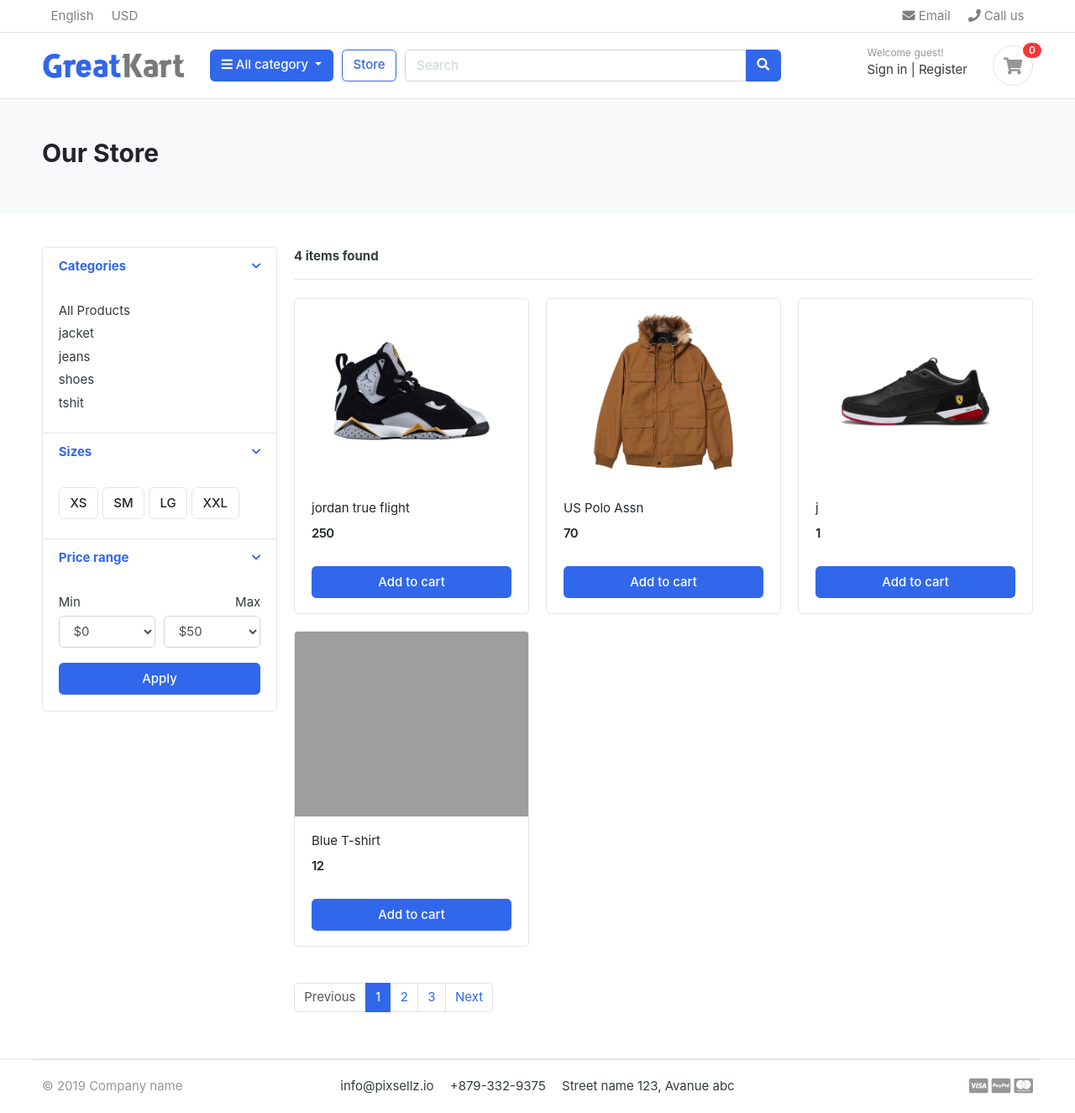
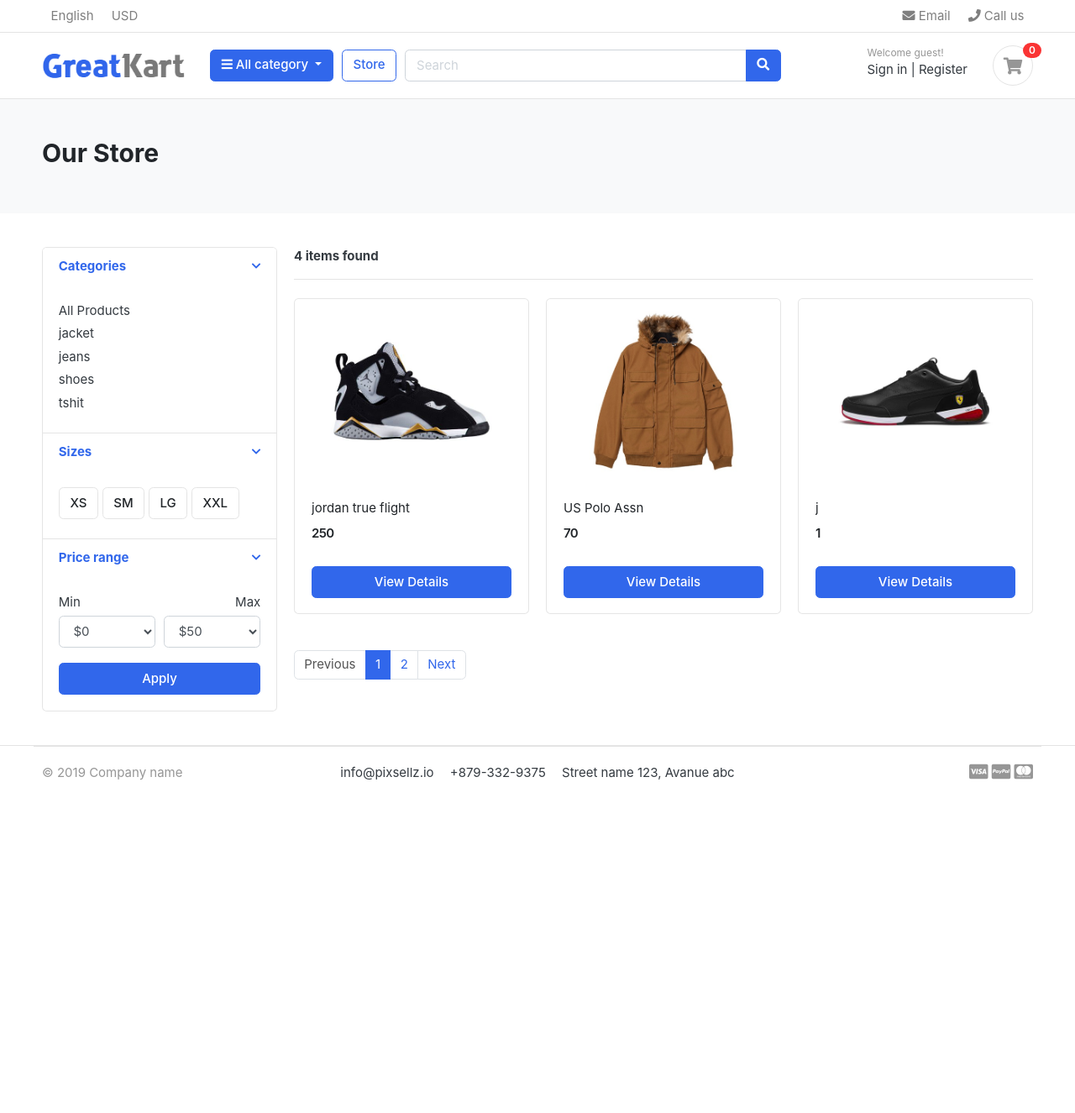
Before and after one commit to esejosue1/e-commerce-web, a Django app: page /store/ in a window 1280 px wide. Shown: the whole page at 84% size. After the commit the page ends 929 px from the top, so only its background shows below. Run offline with Django 3.2, Linux system fonts and the light colour scheme; data comes from the database, SQL or seed files in the repository; both versions use the stored data as it was after the commit; some libraries are stand-ins or nearby versions; some web fonts are replaced; grey boxes are pictures that could not be loaded.

Commit message:
Adding page number, products per page, previous and next product window options functionality.

```diff
--- a/store/views.py
+++ b/store/views.py
@@ -2,7 +2,7 @@ from itertools import product
 from tkinter import E
 
 from django.shortcuts import get_object_or_404, render
-
+from django.core.paginator import EmptyPage, PageNotAnInteger, Paginator
 
 from category.models import Category
 from .models import Product
@@ -26,14 +26,25 @@ def store(request, category_slug=None):
         products = Product.objects.filter(
             category=categories, is_available=True)  # filter throught the products for which are available and under the specific category
         product_count = products.count()  # count the total items under that category
+        paginator = Paginator(products, 3)
+        page = request.GET.get('page')  # get the page number
+        paged_products = paginator.get_page(
+            page)  # store the num of products/page
+
     # else display nothing with a zero total count
     else:
         # only filtered the available products to the home page
         products = Product.objects.all().filter(is_available=True)
+
+        # number of products to be listed per page num
+        paginator = Paginator(products, 3)
+        page = request.GET.get('page')  # get the page number
+        paged_products = paginator.get_page(
+            page)  # store the num of products/page
         # pass in only the products
         product_count = products.count()
     context = {
-        'products': products,
+        'products': paged_products,
         'product_count': product_count
     }
     return render(request, 'store/store.html', context)
--- a/templates/store/store.html
+++ b/templates/store/store.html
@@ -162,7 +162,7 @@
 
                             </div> <!-- price-wrap.// -->
                         </div>
-                        <a href="{%url 'add_shoppingcart' product.id%}" class="btn btn-block btn-primary">Add to cart </a>
+                        <a href="{{product.get_url}}" class="btn btn-block btn-primary">View Details </a>
                     </figcaption>
                 </figure>
             </div> <!-- col.// -->
@@ -172,13 +172,30 @@
 
 
         <nav class="mt-4" aria-label="Page navigation sample">
+          {% if products.has_other_pages%}
           <ul class="pagination">
+            <!--if there are previous items -->
+            {%if products.has_previous %}
+              <li class="page-item"><a class="page-link" href="?page={{products.previous_page_number}}">Previous</a></li>
+            {%else%}
             <li class="page-item disabled"><a class="page-link" href="#">Previous</a></li>
-            <li class="page-item active"><a class="page-link" href="#">1</a></li>
-            <li class="page-item"><a class="page-link" href="#">2</a></li>
-            <li class="page-item"><a class="page-link" href="#">3</a></li>
-            <li class="page-item"><a class="page-link" href="#">Next</a></li>
+            {%endif%}
+            {%for page_num in products.paginator.page_range%}
+              {%if products.number == page_num%}
+                  <li class="page-item active"><a class="page-link" href="#">{{page_num}}</a></li>
+              {%else%}
+                  <li class="page-item "><a class="page-link" href="?page={{page_num}}">{{page_num}}</a></li>
+              {%endif%}
+            {%endfor%}
+
+            <!-- if we have a next item -->
+            {%if products.has_next %}
+              <li class="page-item"><a class="page-link" href="?page={{products.next_page_number}}">Next</a></li>
+            {%else%}
+              <li class="page-item disabled"><a class="page-link" href="#">Next</a></li>
+            {%endif%}
           </ul>
+          {%endif%}
         </nav>
 
             </main> <!-- col.// -->
```
Also changed, not shown: db.sqlite3.
